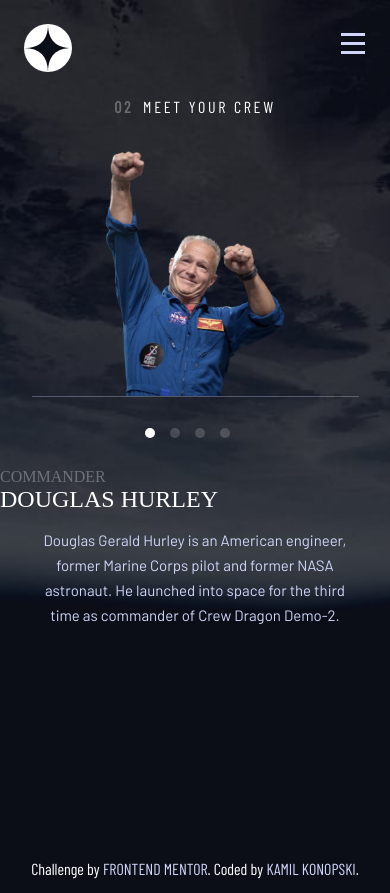
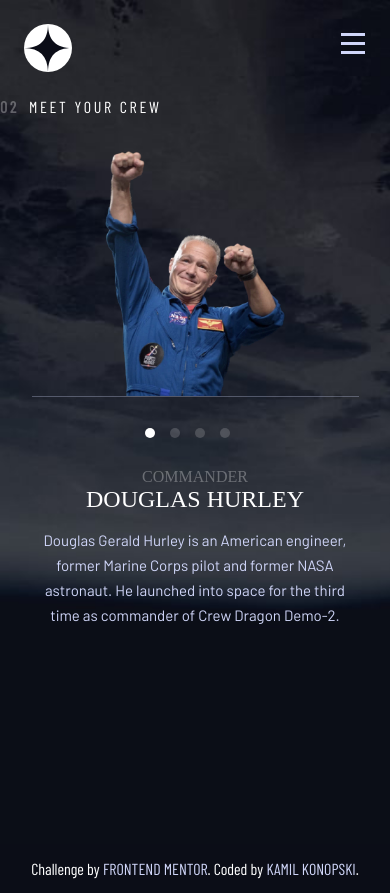
Before and after one commit to KamilKonopski/space-tourism-website-main, a React (Create React App) app: page /crew in a window 390 px wide. Built offline with nearby package versions, Linux system fonts and the light colour scheme; a web font is replaced by a local one.

Commit message:
repair mobile styles

```diff
--- a/src/pages/Crew/Crew.module.css
+++ b/src/pages/Crew/Crew.module.css
@@ -9,13 +9,14 @@
 }
 
 .crew-page__content-container {
-    align-items: center;
     display: flex;
-    flex-direction: column;
+    flex-wrap: wrap;
+    justify-content: center;
 }
 
 .crew-page__heading {
     color: var(--white-color);
+    flex-basis: 100%;
     font-family: 'Barlow Condensed', sans-serif;
     font-size: 1.6rem;
     font-weight: normal;
@@ -55,6 +56,7 @@
 .crew-page__btn-container {
     align-items: flex-start;
     display: flex;
+    flex-basis: 100%;
     justify-content: center;
     margin-bottom: 3rem;
 }
@@ -77,19 +79,23 @@
     background-color: var(--white-color)
 }
 
+.crew-page__content {
+    flex-basis: 100%;
+    text-align: center;
+    text-transform: uppercase;
+}
+
 .crew-page__role {
     color: var(--white-color);
     font-size: 1.6rem;
     margin-bottom: 1rem;
     opacity: 0.3;
-    text-transform: uppercase;
 }
 
 .crew-page__name {
     color: var(--white-color);
     font-size: 2.4rem;
     font-weight: normal;
-    text-transform: uppercase;
 }
 
 .crew-page__bio {
@@ -99,7 +105,7 @@
     line-height: 2.5rem;
     margin: 1.5rem 0 5rem;
     padding: 0 3.5rem;
-    text-align: center;
+    text-transform: none;
 }
 
 @media screen and (min-width: 800px) {
```
